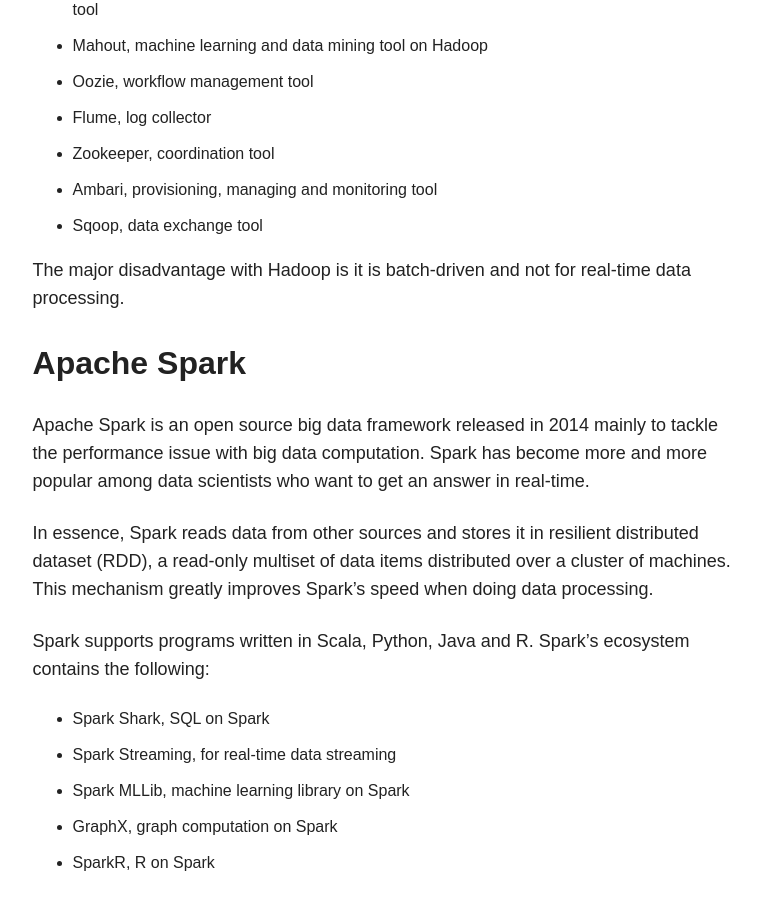
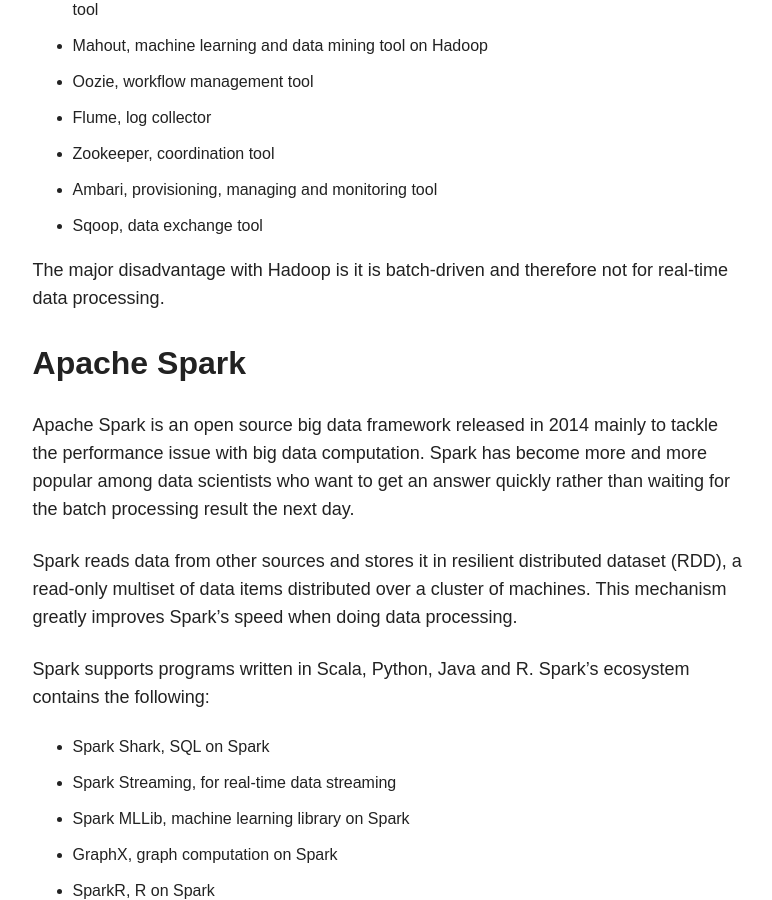
Before and after one commit to taolicd/taolicd.github.io, a Jekyll site: the page built from _posts/blog/2016-04-30-HadoopSpark.markdown, in a window 1280 px wide and 900 px high, scrolled down 1092 px. Shown: the whole window, without its empty margins (347-1119 px from the left). Built offline with Jekyll 4.4.1, drawn with Linux system fonts in a browser that asks for light colours; comment, search, counter and statistics services are not loaded.

Commit message:
new post

```diff
--- a/_posts/blog/2016-04-30-HadoopSpark.markdown
+++ b/_posts/blog/2016-04-30-HadoopSpark.markdown
@@ -11,6 +11,7 @@ When talking about big data frameworks, most likely people will bring up Apache
 ## Apache Hadoop
 
 Apache Hadoop is an open source big data framework written in Java for distributed storage and distributed processing of big data. At the core of the Hadoop system are two important parts:
+
  * HDFS (Hadoop Distributed File System), which is the storage unit of the system. Each HDFS has one single namenode and a bunch of datanodes. The namenode stores the metadata of the system including the name and addresses of the datanodes. The datanodes are where the actual data is stored.
  * MapReduce, which is the processing unit of the system. MapReduce is a programming model for distributed parallel processing of data.
 
@@ -26,13 +27,13 @@ Hadoop has been around since around 2010 and it has become the cornerstone in th
  * Ambari, provisioning, managing and monitoring tool
  * Sqoop, data exchange tool
 
-The major disadvantage with Hadoop is it is batch-driven and not for real-time data processing.
+The major disadvantage with Hadoop is it is batch-driven and therefore not for real-time data processing.
 
 ## Apache Spark
 
-Apache Spark is an open source big data framework released in 2014 mainly to tackle the performance issue with big data computation. Spark has become more and more popular among data scientists who want to get an answer in real-time.
+Apache Spark is an open source big data framework released in 2014 mainly to tackle the performance issue with big data computation. Spark has become more and more popular among data scientists who want to get an answer quickly rather than waiting for the batch processing result the next day.
 
-In essence, Spark reads data from other sources and stores it in resilient distributed dataset (RDD), a read-only multiset of data items distributed over a cluster of machines. This mechanism greatly improves Spark's speed when doing data processing.
+Spark reads data from other sources and stores it in resilient distributed dataset (RDD), a read-only multiset of data items distributed over a cluster of machines. This mechanism greatly improves Spark's speed when doing data processing.
 
 Spark supports programs written in Scala, Python, Java and R. Spark's ecosystem contains the following:
 
@@ -42,8 +43,8 @@ Spark supports programs written in Scala, Python, Java and R. Spark's ecosystem
  * GraphX, graph computation on Spark
  * SparkR, R on Spark
 
+Apache Spark does not have its own dedicated distributed storage solution.
 
-Apache Spark does not have its own dedicated distributed storage solution.
 ## Summary
 
 Hadoop and Spark are not mutually exclusive. You can configure them to work together so you can use Hadoop's HDFS for storage and Spark for computation.
```
